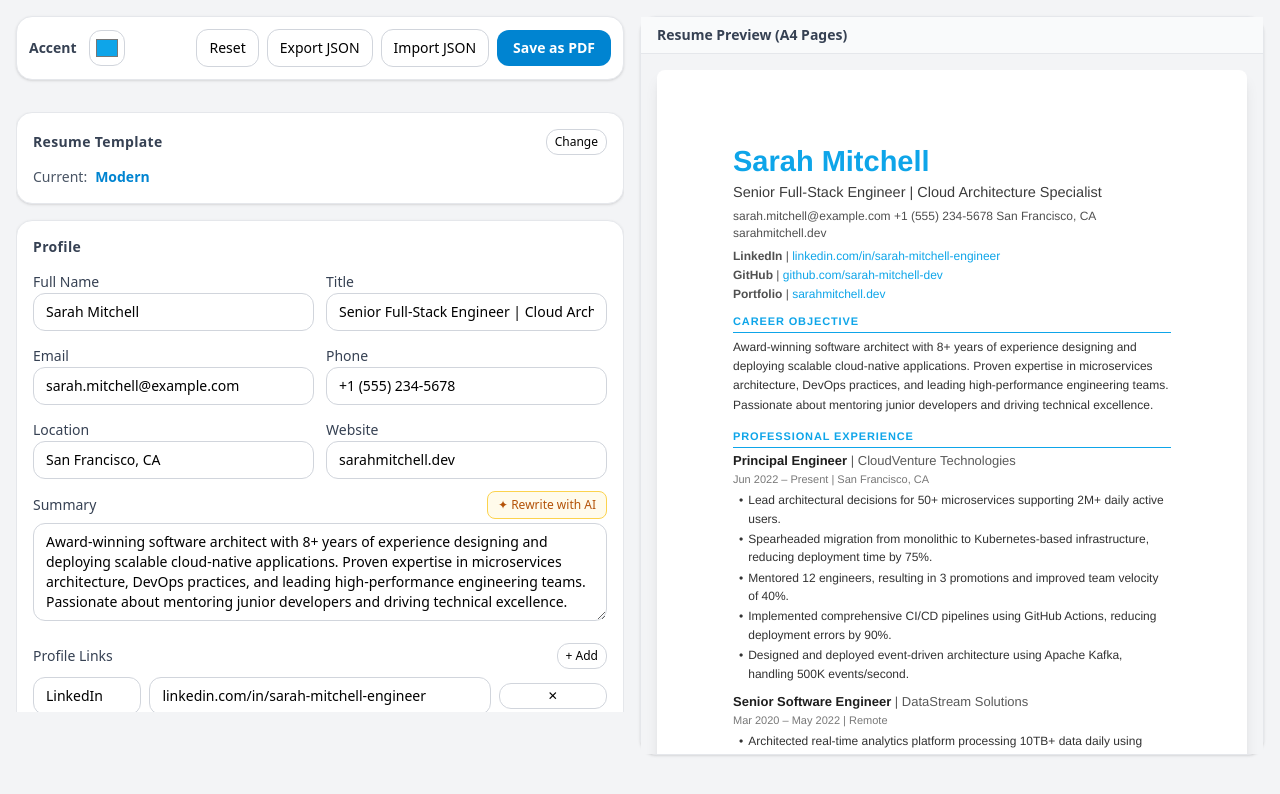
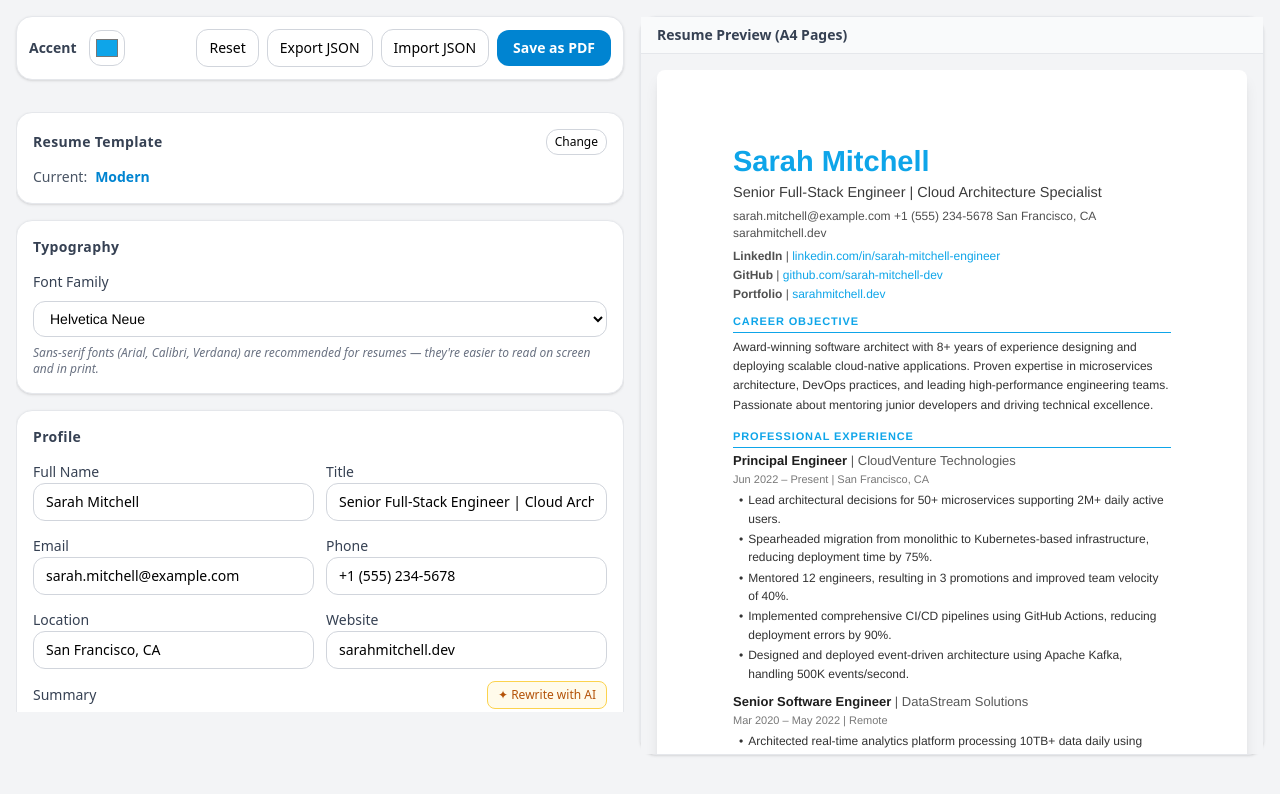
Before and after one commit to axcel-blade/resume-builder, a React (Vite) app: page / in a window 1280 px wide. Shown: the top 794 px of the page. Built offline with nearby package versions, Linux system fonts and the light colour scheme.

Commit message:
feat: add font family picker to ResumeEditor and update TemplateBasic and TemplateModern to use getFontStack function

```diff
--- a/src/components/TemplateBasic.jsx
+++ b/src/components/TemplateBasic.jsx
@@ -13,9 +13,8 @@ import {
   InterestsBlock,
   ReferencesBlock,
   sortByStartDesc,
+  getFontStack,
 } from "./TemplateSharedParts";
-
-const FONT = '"Helvetica Neue", Helvetica, Arial, sans-serif';
 
 /* Headings + order follow a typical professional resume:
    Profile → Professional Experience → Education → Projects → Key Skills →
@@ -36,6 +35,9 @@ const HEADINGS = {
 
 export default function TemplateBasic({ data }) {
   const accent = data.meta?.accent || "#0ea5e9";
+  // Font family is user-selectable; defaults to Helvetica Neue when unset.
+  // The workbook recommends sans-serif fonts (Arial, Calibri, Verdana).
+  const fontFamily = getFontStack(data.meta?.font);
   const p = data.profile;
 
   const experience   = sortByStartDesc(data.experience   || []);
@@ -48,7 +50,7 @@ export default function TemplateBasic({ data }) {
   return (
     <div
       style={{
-        fontFamily: FONT,
+        fontFamily,
         fontSize: "12px",
         lineHeight: 1.45,
         color: "#1a1a1a",
@@ -62,7 +64,7 @@ export default function TemplateBasic({ data }) {
     >
       {/* ── NAME (centered) ── */}
       <div style={{ textAlign: "center", marginBottom: "8px" }}>
-        <div style={{ fontSize: "29px", fontWeight: "700", color: accent, lineHeight: 1.1, marginBottom: "4px", fontFamily: FONT }}>
+        <div style={{ fontSize: "29px", fontWeight: "700", color: accent, lineHeight: 1.1, marginBottom: "4px", fontFamily }}>
           {p.fullName}
         </div>
 
--- a/src/components/TemplateModern.jsx
+++ b/src/components/TemplateModern.jsx
@@ -13,9 +13,8 @@ import {
   InterestsBlock,
   ReferencesBlock,
   sortByStartDesc,
+  getFontStack,
 } from "./TemplateSharedParts";
-
-const FONT = '"Helvetica Neue", Helvetica, Arial, sans-serif';
 
 /* Headings + order follow a typical professional resume:
    Profile → Professional Experience → Education → Projects → Key Skills →
@@ -36,6 +35,10 @@ const HEADINGS = {
 
 export default function TemplateModern({ data }) {
   const accent = data.meta?.accent || "#0ea5e9";
+  // Font family is user-selectable; defaults to Helvetica Neue when unset.
+  // The workbook recommends sans-serif fonts (Arial, Calibri, Verdana) for
+  // resumes — these are surfaced as preferred options in the picker.
+  const fontFamily = getFontStack(data.meta?.font);
   const p = data.profile;
 
   const experience   = sortByStartDesc(data.experience   || []);
@@ -48,7 +51,7 @@ export default function TemplateModern({ data }) {
   return (
     <div
       style={{
-        fontFamily: FONT,
+        fontFamily,
         fontSize: "12px",
         lineHeight: 1.45,
         color: "#1a1a1a",
@@ -61,19 +64,19 @@ export default function TemplateModern({ data }) {
       }}
     >
       {/* ── NAME ── */}
-      <div style={{ fontSize: "29px", fontWeight: "700", color: accent, lineHeight: 1.1, marginBottom: "4px", fontFamily: FONT }}>
+      <div style={{ fontSize: "29px", fontWeight: "700", color: accent, lineHeight: 1.1, marginBottom: "4px", fontFamily }}>
         {p.fullName}
       </div>
 
       {/* ── TITLE ── */}
       {p.title && (
-        <div style={{ fontSize: "14.5px", fontWeight: "400", color: "#3c3c3c", marginBottom: "5px", fontFamily: FONT }}>
+        <div style={{ fontSize: "14.5px", fontWeight: "400", color: "#3c3c3c", marginBottom: "5px", fontFamily }}>
           {p.title}
         </div>
       )}
 
       {/* ── CONTACT ── */}
-      <div style={{ fontSize: "12px", color: "#505050", marginBottom: "4px", fontFamily: FONT }}>
+      <div style={{ fontSize: "12px", color: "#505050", marginBottom: "4px", fontFamily }}>
         {[p.email, p.phone, p.location, p.website].filter(Boolean).join("   ")}
       </div>
 
@@ -81,7 +84,7 @@ export default function TemplateModern({ data }) {
       {data.links?.length > 0 && (
         <div style={{ marginBottom: "10px" }}>
           {data.links.map((l) => (
-            <div key={l.id} style={{ fontSize: "12px", lineHeight: 1.6, fontFamily: FONT }}>
+            <div key={l.id} style={{ fontSize: "12px", lineHeight: 1.6, fontFamily }}>
               <span style={{ fontWeight: "700", color: "#505050" }}>{l.label}</span>
               <span style={{ color: "#505050" }}>  |  </span>
               <a
@@ -100,7 +103,7 @@ export default function TemplateModern({ data }) {
       {/* 1. Career Objective */}
       {p.summary && (
         <Section title={HEADINGS.summary} accent={accent}>
-          <div style={{ fontSize: "12px", color: "#323232", lineHeight: 1.6, fontFamily: FONT, wordBreak: "break-word" }}>
+          <div style={{ fontSize: "12px", color: "#323232", lineHeight: 1.6, fontFamily, wordBreak: "break-word" }}>
             {p.summary}
           </div>
         </Section>
--- a/src/components/TemplateSharedParts.jsx
+++ b/src/components/TemplateSharedParts.jsx
@@ -2,6 +2,29 @@
 
 import React from "react";
 import { formatDate, formatDateRange, sortByStartDesc, normalizeBullets } from "../utils/format";
+
+// ─── Font families ───────────────────────────────────────────────────────────
+// Selectable font options. Sans-serif fonts are listed first as they're the
+// workbook's recommended choice for resumes — Arial, Calibri and Verdana are
+// explicitly named (Resume Workbook p.24, Cover Letter Workbook p.10) for
+// being easy to read on screen and in print. Serif options are included for
+// users who prefer a more traditional look.
+export const FONT_FAMILIES = [
+  { id: "helvetica", name: "Helvetica Neue",   recommended: true,  stack: '"Helvetica Neue", Helvetica, Arial, sans-serif' },
+  { id: "arial",     name: "Arial",            recommended: true,  stack: 'Arial, "Helvetica Neue", Helvetica, sans-serif' },
+  { id: "calibri",   name: "Calibri",          recommended: true,  stack: 'Calibri, Candara, "Segoe UI", "San Francisco", sans-serif' },
+  { id: "verdana",   name: "Verdana",          recommended: true,  stack: 'Verdana, Geneva, "DejaVu Sans", sans-serif' },
+  { id: "tahoma",    name: "Tahoma",           recommended: false, stack: 'Tahoma, "Trebuchet MS", "DejaVu Sans", sans-serif' },
+  { id: "georgia",   name: "Georgia",          recommended: false, stack: 'Georgia, "Times New Roman", Times, serif' },
+  { id: "times",     name: "Times New Roman",  recommended: false, stack: '"Times New Roman", Times, Georgia, serif' },
+];
+
+export const DEFAULT_FONT_ID = "helvetica";
+
+export function getFontStack(fontId) {
+  const found = FONT_FAMILIES.find((f) => f.id === fontId);
+  return (found || FONT_FAMILIES[0]).stack;
+}
 
 // ─── Layout / typography constants — match jsPDF output ──────────────────────
 const C = {
--- a/src/components/editors/ResumeEditor.jsx
+++ b/src/components/editors/ResumeEditor.jsx
@@ -11,7 +11,8 @@ import VoluntaryEditor from "./VoluntaryEditor";
 import CertificatesEditor from "./CertificatesEditor";
 import InterestsEditor from "./InterestsEditor";
 import ReferencesEditor from "./ReferencesEditor";
-import { IconButton, SectionCard } from "../SharedInputs";
+import { IconButton, SectionCard, Label } from "../SharedInputs";
+import { FONT_FAMILIES, DEFAULT_FONT_ID } from "../TemplateSharedParts";
 
 export default function ResumeEditor({ data, set }) {
   const [showTemplateSelector, setShowTemplateSelector] = useState(false);
@@ -25,6 +26,9 @@ export default function ResumeEditor({ data, set }) {
     set({ meta: { ...data.meta, template: templateId } });
     setShowTemplateSelector(false);
   };
+
+  const currentFontId = data.meta?.font || DEFAULT_FONT_ID;
+  const setFont = (fontId) => set({ meta: { ...data.meta, font: fontId } });
 
   return (
     <div className="space-y-4">
@@ -63,6 +67,42 @@ export default function ResumeEditor({ data, set }) {
         )}
       </SectionCard>
 
+      {/* ── Typography (font family picker) ──────────────────────────────────
+          The Curtin Resume Workbook (p.24) recommends sans-serif fonts —
+          Arial, Calibri, and Verdana — as easiest to read on screen and in
+          print. Recommended fonts are flagged in the picker below. */}
+      <SectionCard title="Typography">
+        <div className="mb-2">
+          <Label htmlFor="font-family-select">Font Family</Label>
+        </div>
+        <select
+          id="font-family-select"
+          value={currentFontId}
+          onChange={(e) => setFont(e.target.value)}
+          className="w-full rounded-xl border border-gray-300 px-3 py-2 text-sm outline-none focus:ring-2 focus:ring-sky-400"
+          style={{ fontFamily: (FONT_FAMILIES.find((f) => f.id === currentFontId) || FONT_FAMILIES[0]).stack }}
+        >
+          <optgroup label="Recommended (sans-serif)">
+            {FONT_FAMILIES.filter((f) => f.recommended).map((f) => (
+              <option key={f.id} value={f.id} style={{ fontFamily: f.stack }}>
+                {f.name}
+              </option>
+            ))}
+          </optgroup>
+          <optgroup label="Other">
+            {FONT_FAMILIES.filter((f) => !f.recommended).map((f) => (
+              <option key={f.id} value={f.id} style={{ fontFamily: f.stack }}>
+                {f.name}
+              </option>
+            ))}
+          </optgroup>
+        </select>
+        <p className="mt-2 text-xs text-gray-500 italic">
+          Sans-serif fonts (Arial, Calibri, Verdana) are recommended for resumes —
+          they're easier to read on screen and in print.
+        </p>
+      </SectionCard>
+
       {/*
         Editors are listed in the same order they appear on the rendered resume.
         Order follows a typical professional resume:
```
